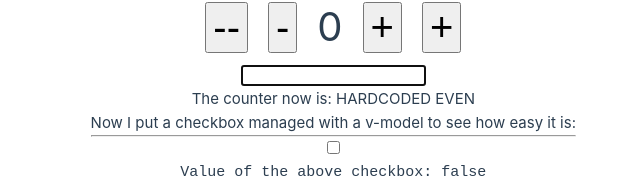
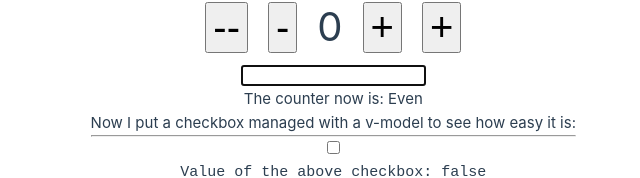
Before and after one commit to lpeinado/vue-composition-api, a Vue app: page / in a window 1280 px wide. Shown: the part 343-521 px from the top of the page, without its empty margins (44-684 px from the left). Built offline with nearby package versions, Linux system fonts and the light colour scheme.

Commit message:
main: adding pinia store getter odd or even

```diff
--- a/src/stores/counter.js
+++ b/src/stores/counter.js
@@ -14,5 +14,11 @@ export const useCounterStore = defineStore({
     decreaseCounter(amount) {
       this.count -= amount;
     }
+  },
+  getters: {
+    oddOrEven(){
+      if (this.count % 2 === 0) return 'Even'
+      return 'Odd'
+    }
   }
 });
--- a/src/views/HomeView.vue
+++ b/src/views/HomeView.vue
@@ -12,7 +12,7 @@
     </div>
     <input type="text" v-autofocus />
     <!-- <pre>{{ eventObj }}</pre> -->
-    <p>The counter now is: HARDCODED EVEN</p>
+    <p>The counter now is: {{ counter.oddOrEven }}</p>
     <p>Now I put a checkbox managed with a v-model to see how easy it is:</p>
     <hr>
     <input type="checkbox" v-model="dummyCheckboxValue">
```
